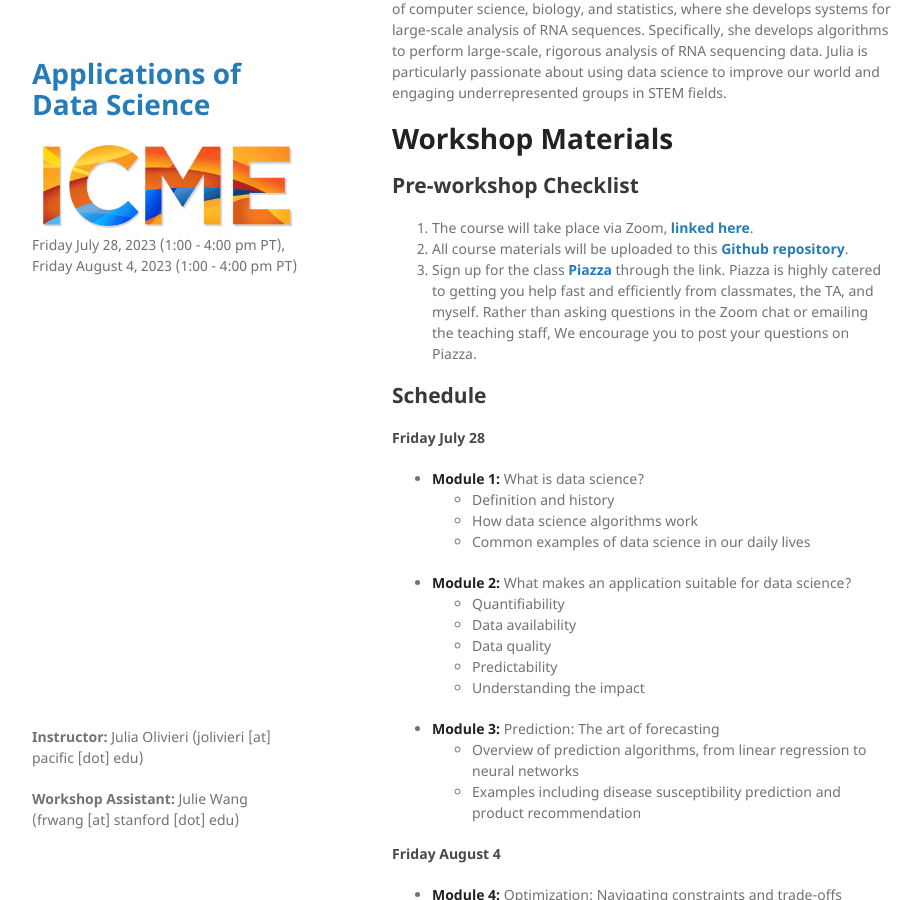
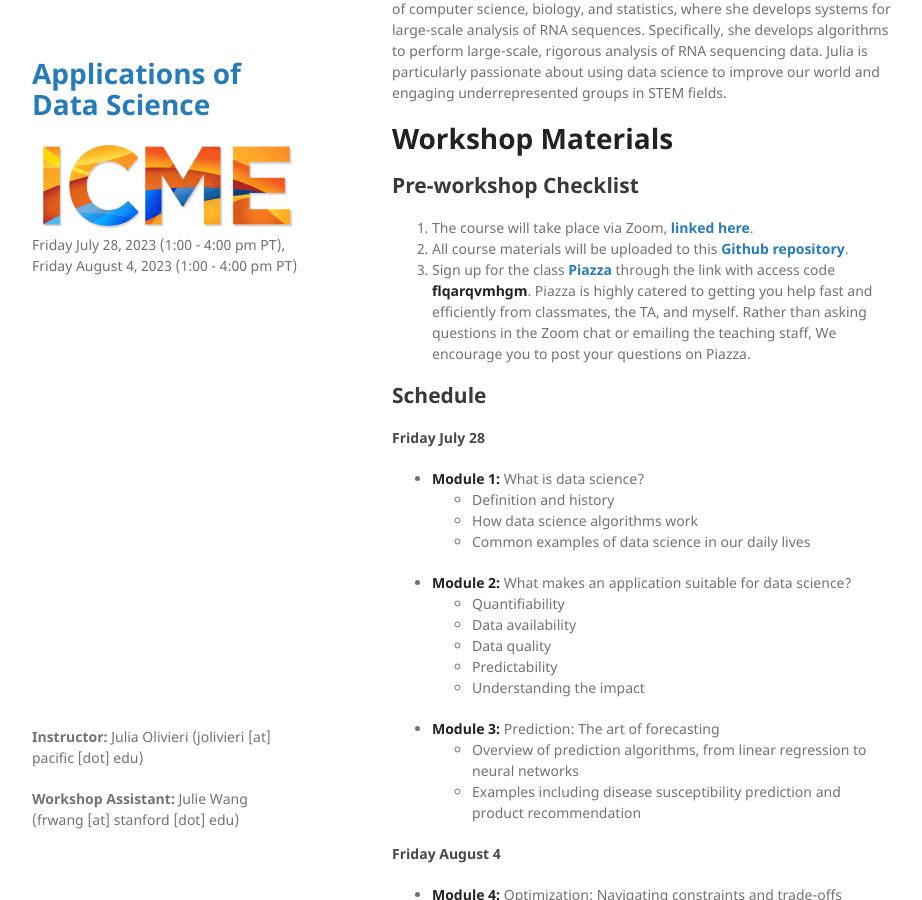
Before and after one commit to juliefrwang/applications-of-data-science-workshop, a Jekyll site: the page built from index.md, in a window 1280 px wide and 900 px high, scrolled down 734 px. Shown: the whole window, without its empty margins (178-1100 px from the left). Built offline with Jekyll 4.4.1, drawn with Linux system fonts in a browser that asks for light colours; our own code applies the rules of GitHub Pages for plain Markdown files.

Commit message:
Update Piazza access code

```diff
--- a/index.md
+++ b/index.md
@@ -17,7 +17,7 @@ A recent PhD from ICME, Julia Olivieri is an Assistant Professor of Computer Sci
 ## Pre-workshop Checklist
 1. The course will take place via Zoom, __[linked here](https://stanford.zoom.us/j/99381203793?pwd=TEJQQXBNTS83R0dGMWFLQnRMTS9Kdz09)__.
 2. All course materials will be uploaded to this __[Github repository](https://github.com/juliaolivieri/SWS06-Applications-of-Data-Science)__.
-3. Sign up for the class __[Piazza](https://piazza.com/stanford/summer2023/icmesws06)__ through the link. Piazza is highly catered to getting you help fast and efficiently from classmates, the TA, and myself. Rather than asking questions in the Zoom chat or emailing the teaching staff, We encourage you to post your questions on Piazza.
+3. Sign up for the class __[Piazza](https://piazza.com/stanford/summer2023/icmesws06)__ through the link with access code __flqarqvmhgm__. Piazza is highly catered to getting you help fast and efficiently from classmates, the TA, and myself. Rather than asking questions in the Zoom chat or emailing the teaching staff, We encourage you to post your questions on Piazza.
 
 ## Schedule
 #### Friday July 28 <!--[[slides](/docs/day1-digital-exhaust-and-ml.pdf)] [[zoom recording](https://stanford.zoom.us/rec/share/AkpiSzqyUvzlQZdslmzvElXjFpS2fvteI50BemyZFcA-D3mdocRsoy1WJdkoysOh.cEQOPM8XKS_kPBBQ?startTime=1660592689000)]-->
```
